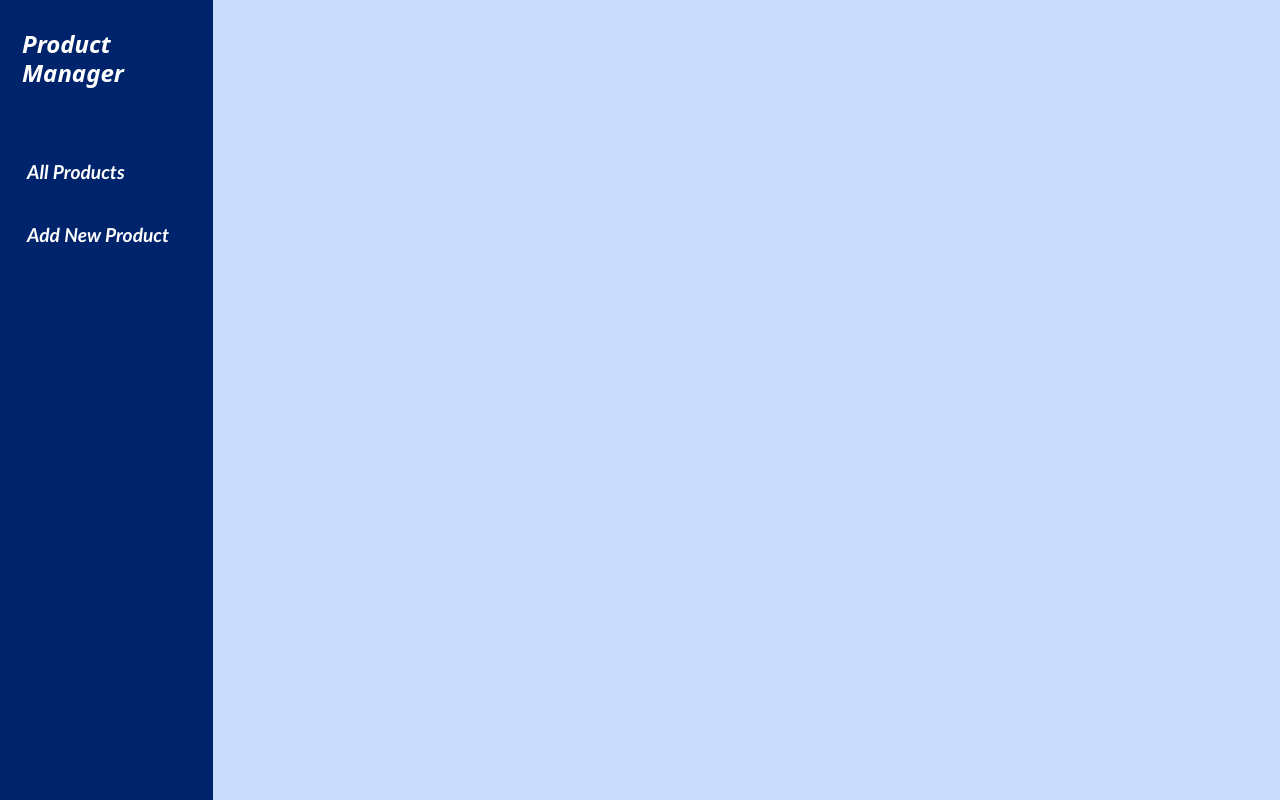
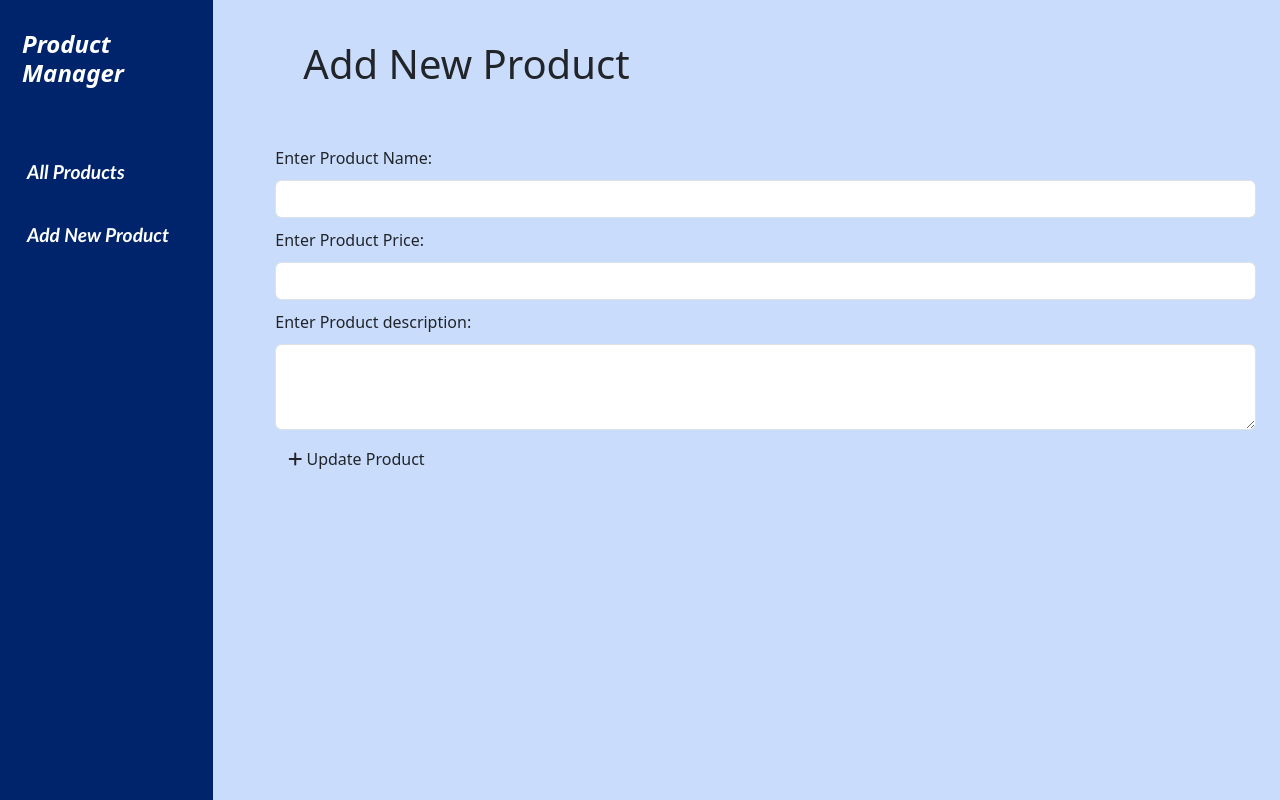
Before and after one commit to Sebinsj/productmanager, an Angular app: page /editproduct/1 in a window 1280 px wide. Before the commit this address led to /. Built offline with nearby package versions, Linux system fonts and the light colour scheme; no server answers.

Commit message:
edit not working

```diff
--- a/src/app/Services/product.service.ts
+++ b/src/app/Services/product.service.ts
@@ -1,6 +1,7 @@
 import { HttpClient } from "@angular/common/http";
 import { Injectable } from "@angular/core";
 import { map } from "rxjs";
+import { Product } from "../Model/product.model";
 
 
 
@@ -26,4 +27,19 @@ export class ProductService{
             }))
 
     }
+    deleteProduct(id:string){
+        return this.http.delete('https://productmanagerbyssj-default-rtdb.firebaseio.com/products/'+id+'.json')
+
+    }
+    getProductbyId(id:string){
+       return this.http.get<Product>('https://productmanagerbyssj-default-rtdb.firebaseio.com/products/'+id+'.json')
+
+
+    }
+
+
+    editProduct(id,value){
+        return this.http.put('https://productmanagerbyssj-default-rtdb.firebaseio.com/products/'+id+'.json',value)
+
+    }
 }
--- a/src/app/app-routing.module.ts
+++ b/src/app/app-routing.module.ts
@@ -11,7 +11,7 @@ const routes: Routes = [
 
   {path:'createproduct',component:CreateproductComponent},
   {path:'viewproduct',component:ViewproductComponent},
-  {path:'editproduct',component:EditproductComponent},
+  {path:'editproduct/:id',component:EditproductComponent},
 
 
 ];
--- a/src/app/editproduct/editproduct.component.html
+++ b/src/app/editproduct/editproduct.component.html
@@ -1 +1,24 @@
-<p>editproduct works!</p>
+
+<h1 class="heading" style="padding: 40px;">Add New Product</h1>
+<div class="container">
+    <div class="row">
+        <form class="form" action="" [formGroup]="productFormEdit" (ngSubmit)="onEditProduct()"  >
+            <div class="form-group">
+                <label for="taskTitle" style="margin: 10px auto;">Enter Product Name:</label>
+                <input type="text" id="taskTitle" class="form-control" formControlName="name">
+            </div>
+            <div class="form-group">
+                <label for="taskTitle" style="margin: 10px auto;">Enter Product Price:</label>
+                <input type="text" id="taskTitle" class="form-control" formControlName="price">
+            </div>
+
+            <div class="form-group">
+                <label for="taskDescription"style="margin: 10px auto;">Enter Product description:</label>
+                <textarea id="taskDescription" class="form-control" rows="3" cols="50" formControlName="desc"></textarea>
+            </div>
+            <button class="btn btn-addnew" style="margin: 10px auto; " >
+                <i class="fa-solid fa-plus"></i>
+                Update Product</button>
+        </form>
+    </div>
+</div>
--- a/src/app/editproduct/editproduct.component.ts
+++ b/src/app/editproduct/editproduct.component.ts
@@ -1,10 +1,59 @@
-import { Component } from '@angular/core';
+import { Component, OnInit } from '@angular/core';
+import { ActivatedRoute, Router } from '@angular/router';
+import { ProductService } from '../Services/product.service';
+import { FormControl, FormGroup, Validators } from '@angular/forms';
+import { Product } from '../Model/product.model';
 
 @Component({
   selector: 'app-editproduct',
   templateUrl: './editproduct.component.html',
   styleUrl: './editproduct.component.css'
 })
-export class EditproductComponent {
+export class EditproductComponent implements OnInit {
+  productFormEdit:FormGroup;
+  selectedProduct:any;
+  selectedProductId:string='';
+  ProductId:string='';
+
+
+  constructor(private route:ActivatedRoute,private productService:ProductService,private router:Router){
+    this.productFormEdit=new FormGroup({
+      name:new FormControl(null,Validators.required),
+      desc:new FormControl(null,Validators.required),
+      price:new FormControl(null,Validators.required),
+    })
+
+
+  }
+
+  ngOnInit() {
+    this.ProductId=this.route.snapshot.paramMap.get('id');
+    console.log(this.ProductId);
+    if(this.ProductId){
+      this.productService.getProductbyId(this.ProductId).subscribe((res)=>{
+        this.selectedProduct=res
+        console.log(this.selectedProduct);
+        this.selectedProductId=this.ProductId
+
+
+        this.productFormEdit.patchValue({
+
+          name:this.selectedProduct.name,
+          desc:this.selectedProduct.desc,
+          price:this.selectedProduct.price,
+        })
+
+
+      })
+    }
+
+  }
+
+  onEditProduct(){
+    this.productService.editProduct(this.selectedProductId,this.selectedProduct).subscribe(()=>{
+      this.router.navigate(['/'])
+    })
+
+  }
 
 }
--- a/src/app/productslist/productslist.component.html
+++ b/src/app/productslist/productslist.component.html
@@ -2,19 +2,26 @@
     <div class="row">
       <h1 class="heading" style="padding: 30px;">All Products</h1>
       <button class="btn btn-addnew" routerLink="/CreateTask">Add a New Product</button>
+      <div *ngIf="allProducts.length<1&&!isFetching">
+        <h5>No Tasks Available</h5>
+        </div>
+
+        <div *ngIf="isFetching">
+          <h5>Loading........</h5>
+          </div>
 
 
 
-      <div  *ngFor="let product of allProducts">
+      <div  *ngFor="let prod of allProducts;index as i">
         <div class="form-group" style="padding-top: 20px;">
             <div class="form-control">
-              <h5>Name: {{product.name}}  </h5>
-              <p>Description: {{product.desc}}  </p>
-              <p>  Price: ${{product.price}}  </p>
-              <button class="btn btn-delete" >
+              <h5>{{i+1}}. Name: {{prod.name}}  </h5>
+              <p>Description: {{prod.desc}}  </p>
+              <p>  Price: ${{prod.price}}  </p>
+              <button class="btn btn-delete" (click)="onDeleteProduct(prod.id)">
                 <i class="fas fa-trash-alt"></i>Delete
               </button>
-              <button class="btn btn-edit" ><i class="fa-regular fa-pen-to-square"></i>
+              <button class="btn btn-edit" ><i class="fa-regular fa-pen-to-square" (click)="onEditProduct(prod.id)"></i>
                 Edit</button>
               <button class="btn btn-view" ><i class="fa-regular fa-eye"></i> View</button>
 
--- a/src/app/productslist/productslist.component.ts
+++ b/src/app/productslist/productslist.component.ts
@@ -1,6 +1,7 @@
 import { Component, OnInit } from '@angular/core';
 import { ProductService } from '../Services/product.service';
 import { Product } from '../Model/product.model';
+import { Router } from '@angular/router';
 
 @Component({
   selector: 'app-productslist',
@@ -11,12 +12,13 @@ export class ProductslistComponent implements OnInit{
   isFetching:boolean=false;
   allProducts:Product[]=[];
 
-  constructor(private productService:ProductService){}
+  constructor(private productService:ProductService,private route:Router){}
 
   ngOnInit() {
     this.fetchProducts();
 
   }
+
   private fetchProducts(){
     this.isFetching=true
     this.productService.getProducts().subscribe((products)=>{
@@ -25,7 +27,19 @@ export class ProductslistComponent implements OnInit{
 
       this.isFetching=false
     })
+  }
+  onDeleteProduct(id:string){
+    this.productService.deleteProduct(id).subscribe((res)=>{
+
+    })
 
   }
 
+  onEditProduct(id:string){
+    this.route.navigate(['editproduct',id])
+
+
+  }
+
+
 }
```
